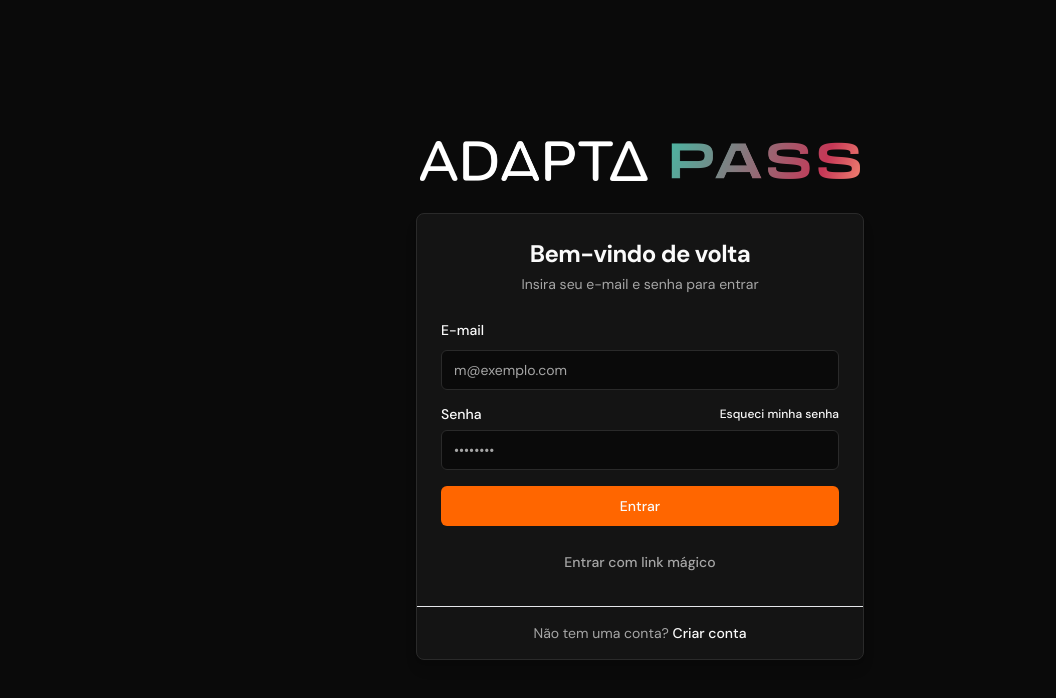
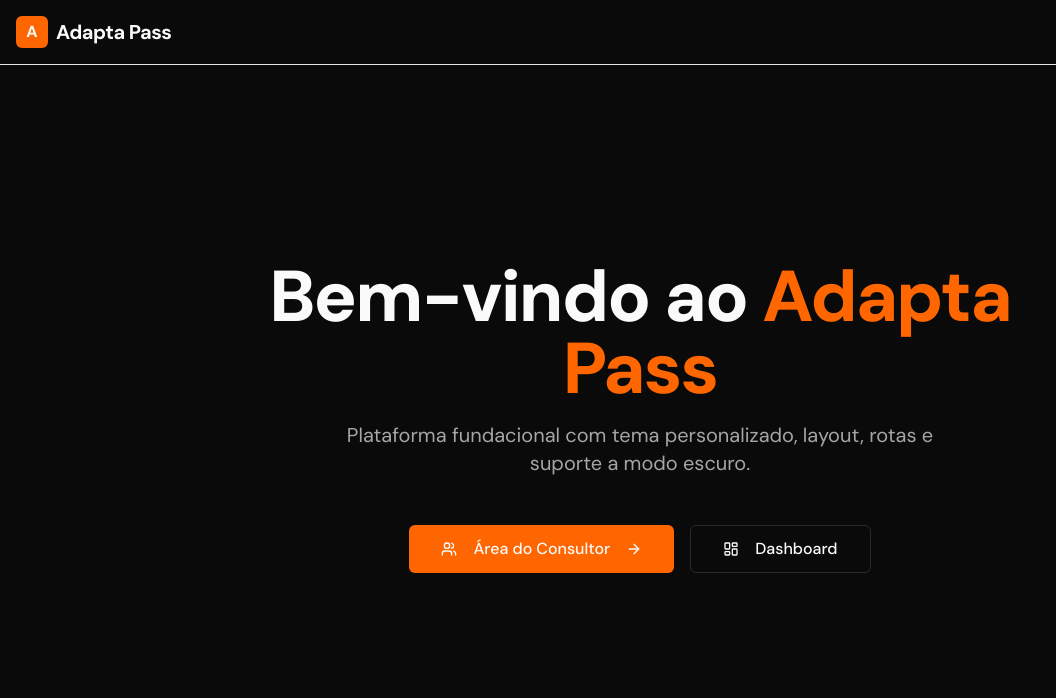
Before and after one commit to kimberlyPrest/adapta-pass-foundation-7kugl1qsq, a React (Vite) app: page / in a window 1280 px wide. Before the commit this address led to /login. Shown: the top 698 px of the page, without its empty margins (0-1056 px from the left). Built offline with nearby package versions, Linux system fonts and the light colour scheme; no server answers.

Commit message:
feat: Integrate Supabase client data management

```diff
--- a/src/App.tsx
+++ b/src/App.tsx
@@ -1,103 +1,40 @@
-import { lazy } from 'react'
-import { BrowserRouter, Routes, Route, Navigate, Outlet } from 'react-router-dom'
+import { BrowserRouter, Routes, Route, Outlet } from 'react-router-dom'
+import Index from './pages/Index'
+import ConsultorClientes from './pages/consultor/Clientes'
 import { Toaster } from '@/components/ui/toaster'
 import { Toaster as Sonner } from '@/components/ui/sonner'
-import { TooltipProvider } from '@/components/ui/tooltip'
-import { AuthProvider } from './contexts/AuthContext'
-import { ProtectedRoute } from './components/ProtectedRoute'
-import Layout from './components/Layout'
-import NotFound from './pages/NotFound'
 
-const Login = lazy(() => import('./pages/auth/Login'))
-const MagicLinkConfirm = lazy(() => import('./pages/auth/MagicLinkConfirm'))
-const ResetPassword = lazy(() => import('./pages/auth/ResetPassword'))
-const PrimeiroAcesso = lazy(() => import('./pages/auth/PrimeiroAcesso'))
-const DevPreview = lazy(() => import('./pages/DevPreview'))
-
-const ConsultorDashboard = lazy(() => import('./pages/consultor/Dashboard'))
-const ConsultorClientes = lazy(() => import('./pages/consultor/Clientes'))
-const ConsultorClienteDetalhes = lazy(() => import('./pages/consultor/ClienteDetalhes'))
-const ConsultorClienteDMO = lazy(() => import('./pages/consultor/ClienteDMO'))
-
-const GestorDashboard = lazy(() => import('./pages/gestor/Dashboard'))
-const GestorAreas = lazy(() => import('./pages/gestor/Areas'))
-const GestorDMO = lazy(() => import('./pages/gestor/DMO'))
-const GestorDMOResultado = lazy(() => import('./pages/gestor/DMOResultado'))
-const GestorTarefas = lazy(() => import('./pages/gestor/Tarefas'))
-const GestorOverdelivery = lazy(() => import('./pages/gestor/Overdelivery'))
-
-const ColaboradorDashboard = lazy(() => import('./pages/colaborador/Dashboard'))
-const ColaboradorProcessos = lazy(() => import('./pages/colaborador/Processos'))
-const ColaboradorProcessoNovo = lazy(() => import('./pages/colaborador/ProcessoNovo'))
-
-const CSPipeline = lazy(() => import('./pages/cs/Pipeline'))
-const CSClienteDetalhes = lazy(() => import('./pages/cs/ClienteDetalhes'))
-const CSLead = lazy(() => import('./pages/cs/Lead'))
-
-const HeadDashboard = lazy(() => import('./pages/head/Dashboard'))
-const HeadClienteDetalhes = lazy(() => import('./pages/head/ClienteDetalhes'))
-
-const CEODashboard = lazy(() => import('./pages/ceo/Dashboard'))
-const CEOClienteDetalhes = lazy(() => import('./pages/ceo/ClienteDetalhes'))
-
-const App = () => (
-  <BrowserRouter future={{ v7_startTransition: false, v7_relativeSplatPath: false }}>
-    <AuthProvider>
-      <TooltipProvider>
+function Layout() {
+  return (
+    <div className="min-h-screen bg-background text-foreground flex flex-col font-sans">
+      <header className="sticky top-0 z-50 w-full border-b bg-background/95 backdrop-blur supports-[backdrop-filter]:bg-background/60">
+        <div className="container mx-auto px-4 h-16 flex items-center justify-between">
+          <div className="flex items-center gap-2">
+            <div className="h-8 w-8 rounded-md bg-primary flex items-center justify-center">
+              <span className="text-primary-foreground font-bold leading-none">A</span>
+            </div>
+            <h1 className="text-xl font-bold tracking-tight">Adapta Pass</h1>
+          </div>
+        </div>
+      </header>
+      <main className="flex-1 container mx-auto px-4 py-8 max-w-7xl">
+        <Outlet />
+      </main>
       <Toaster />
       <Sonner />
+    </div>
+  )
+}
+
+export default function App() {
+  return (
+    <BrowserRouter>
       <Routes>
         <Route element={<Layout />}>
-            {/* Public Routes */}
-            <Route path="/login" element={<Login />} />
-            <Route path="/magic-link-confirm" element={<MagicLinkConfirm />} />
-            <Route path="/reset-password" element={<ResetPassword />} />
-            <Route path="/primeiro-acesso" element={<PrimeiroAcesso />} />
-
-            <Route path="/" element={<Navigate to="/login" replace />} />
-
-            {/* Protected Routes Wrapper */}
-            <Route
-              element={
-                <ProtectedRoute>
-                  <Outlet />
-                </ProtectedRoute>
-              }
-            >
-              <Route path="/dev-preview" element={<DevPreview />} />
-
-              <Route path="/consultor" element={<ConsultorDashboard />} />
+          <Route path="/" element={<Index />} />
           <Route path="/consultor/clientes" element={<ConsultorClientes />} />
-              <Route path="/consultor/clientes/:id" element={<ConsultorClienteDetalhes />} />
-              <Route path="/consultor/clientes/:id/dmo" element={<ConsultorClienteDMO />} />
-
-              <Route path="/gestor" element={<GestorDashboard />} />
-              <Route path="/gestor/areas" element={<GestorAreas />} />
-              <Route path="/gestor/dmo" element={<GestorDMO />} />
-              <Route path="/gestor/dmo/resultado" element={<GestorDMOResultado />} />
-              <Route path="/gestor/tarefas" element={<GestorTarefas />} />
-              <Route path="/gestor/overdelivery" element={<GestorOverdelivery />} />
-
-              <Route path="/colaborador" element={<ColaboradorDashboard />} />
-              <Route path="/colaborador/processos" element={<ColaboradorProcessos />} />
-              <Route path="/colaborador/processos/novo" element={<ColaboradorProcessoNovo />} />
-
-              <Route path="/cs/pipeline" element={<CSPipeline />} />
-              <Route path="/cs/clientes/:id" element={<CSClienteDetalhes />} />
-              <Route path="/cs-lead" element={<CSLead />} />
-
-              <Route path="/head" element={<HeadDashboard />} />
-              <Route path="/head/clientes/:id" element={<HeadClienteDetalhes />} />
-
-              <Route path="/ceo" element={<CEODashboard />} />
-              <Route path="/ceo/clientes/:id" element={<CEOClienteDetalhes />} />
         </Route>
-          </Route>
-          <Route path="*" element={<NotFound />} />
       </Routes>
-      </TooltipProvider>
-    </AuthProvider>
     </BrowserRouter>
   )
-
-export default App
+}
--- a/src/components/ui/badge-asa.tsx
+++ b/src/components/ui/badge-asa.tsx
@@ -1,6 +1,6 @@
-import { Badge } from '@/components/ui/badge'
 import { cn } from '@/lib/utils'
-import { ASAStatus } from '@/types/types'
+
+export type ASAStatus = 'Amplificar' | 'Sistematizar' | 'Automatizar'
 
 interface BadgeASAProps {
   type: ASAStatus
@@ -8,11 +8,17 @@ interface BadgeASAProps {
 }
 
 export function BadgeASA({ type, className }: BadgeASAProps) {
-  const typeClasses = {
-    Amplificar: 'bg-primary text-primary-foreground hover:bg-primary/80',
-    Sistematizar: 'bg-secondary text-secondary-foreground hover:bg-secondary/80 border-transparent',
-    Automatizar:
-      'bg-[hsl(280,70%,55%)] text-white hover:bg-[hsl(280,70%,55%)]/80 border-transparent',
-  }
-  return <Badge className={cn(typeClasses[type], className)}>{type}</Badge>
+  return (
+    <div
+      className={cn(
+        'inline-flex items-center rounded-full border px-2.5 py-0.5 text-xs font-semibold transition-colors focus:outline-none focus:ring-2 focus:ring-ring focus:ring-offset-2 ease-in-out',
+        type === 'Amplificar' && 'border-blue-500 text-blue-700 bg-blue-50',
+        type === 'Sistematizar' && 'border-purple-500 text-purple-700 bg-purple-50',
+        type === 'Automatizar' && 'border-orange-500 text-orange-700 bg-orange-50',
+        className,
+      )}
+    >
+      {type}
+    </div>
+  )
 }
--- a/src/components/ui/health-dot.tsx
+++ b/src/components/ui/health-dot.tsx
@@ -1,30 +1,24 @@
-import { Tooltip, TooltipContent, TooltipTrigger } from '@/components/ui/tooltip'
 import { cn } from '@/lib/utils'
-import { HealthStatus } from '@/types/types'
+
+export type HealthStatus = 'Green' | 'Yellow' | 'Red'
 
 interface HealthDotProps {
   status: HealthStatus
+  className?: string
   tooltipText?: string
-  className?: string
 }
 
-export function HealthDot({ status, tooltipText, className }: HealthDotProps) {
-  const colors = {
-    Green: 'bg-[hsl(142,70%,45%)]',
-    Yellow: 'bg-[hsl(45,90%,50%)]',
-    Red: 'bg-[hsl(0,84%,60%)]',
-  }
-
-  const dot = <div className={cn('h-3 w-3 rounded-full', colors[status], className)} />
-
-  if (!tooltipText) return dot
-
+export function HealthDot({ status, className, tooltipText }: HealthDotProps) {
   return (
-    <Tooltip>
-      <TooltipTrigger asChild>{dot}</TooltipTrigger>
-      <TooltipContent>
-        <p>{tooltipText}</p>
-      </TooltipContent>
-    </Tooltip>
+    <div
+      className={cn(
+        'h-3 w-3 rounded-full transition-all ease-in-out duration-300',
+        status === 'Green' && 'bg-emerald-500 shadow-[0_0_8px_rgba(16,185,129,0.5)]',
+        status === 'Yellow' && 'bg-amber-500 shadow-[0_0_8px_rgba(245,158,11,0.5)]',
+        status === 'Red' && 'bg-rose-500 shadow-[0_0_8px_rgba(225,29,72,0.5)]',
+        className,
+      )}
+      title={tooltipText || `Status: ${status}`}
+    />
   )
 }
--- a/src/components/ui/section-title.tsx
+++ b/src/components/ui/section-title.tsx
@@ -8,9 +8,9 @@ interface SectionTitleProps {
 
 export function SectionTitle({ title, subtitle, className }: SectionTitleProps) {
   return (
-    <div className={cn('space-y-1 mb-6', className)}>
-      <h2 className="text-3xl font-bold font-display tracking-tight">{title}</h2>
-      {subtitle && <p className="text-muted-foreground">{subtitle}</p>}
+    <div className={cn('space-y-1.5', className)}>
+      <h2 className="text-2xl font-semibold tracking-tight">{title}</h2>
+      {subtitle && <p className="text-sm text-muted-foreground">{subtitle}</p>}
     </div>
   )
 }
--- /dev/null
+++ b/src/pages/Index.tsx
@@ -0,0 +1,41 @@
+import { Button } from '@/components/ui/button'
+import { Link } from 'react-router-dom'
+import { ArrowRight, LayoutDashboard, Users } from 'lucide-react'
+
+export default function Index() {
+  return (
+    <div className="flex min-h-[80vh] flex-col items-center justify-center">
+      <div className="mx-auto max-w-[800px] text-center space-y-8 animate-in fade-in slide-in-from-bottom-4 duration-700">
+        <div className="space-y-4">
+          <h1 className="text-4xl font-extrabold tracking-tight sm:text-5xl md:text-6xl lg:text-7xl">
+            Bem-vindo ao <span className="text-primary">Adapta Pass</span>
+          </h1>
+          <p className="mx-auto max-w-[600px] text-lg text-muted-foreground sm:text-xl leading-relaxed">
+            Plataforma fundacional com tema personalizado, layout, rotas e suporte a modo escuro.
+          </p>
+        </div>
+
+        <div className="flex flex-col sm:flex-row items-center justify-center gap-4 pt-4">
+          <Button asChild size="lg" className="h-12 px-8 w-full sm:w-auto text-base">
+            <Link to="/consultor/clientes">
+              <Users className="mr-2 h-5 w-5" />
+              Área do Consultor
+              <ArrowRight className="ml-2 h-4 w-4" />
+            </Link>
+          </Button>
+          <Button
+            asChild
+            size="lg"
+            variant="outline"
+            className="h-12 px-8 w-full sm:w-auto text-base"
+          >
+            <Link to="/">
+              <LayoutDashboard className="mr-2 h-5 w-5" />
+              Dashboard
+            </Link>
+          </Button>
+        </div>
+      </div>
+    </div>
+  )
+}
```
Also changed, not shown: .skip.config.json, src/main.tsx (line endings or trailing spaces), vite-plugin-react-uid.js (line endings or trailing spaces). Lines whose indentation alone changed are shown as unchanged.
